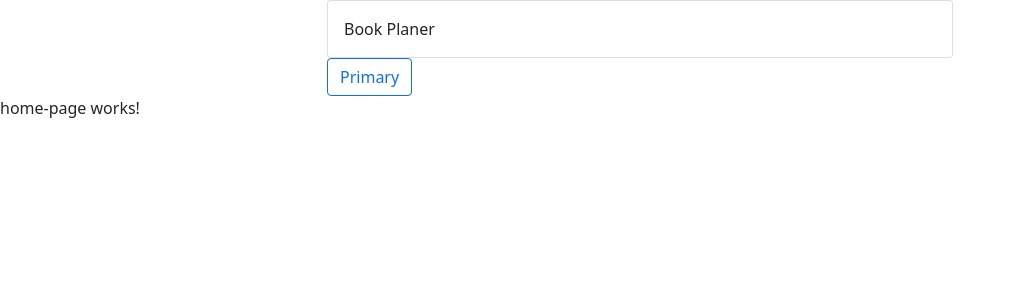
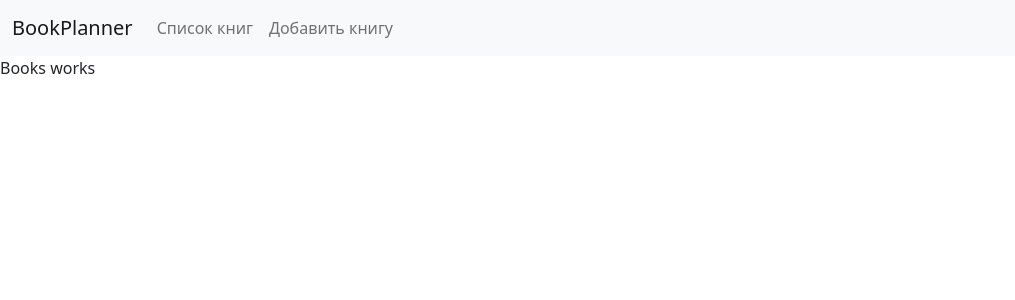
Before and after one commit to Shirling98/BookPlanner, an Angular app: page /books in a window 1280 px wide. Shown: the top 300 px of the page, without its empty margins (0-1015 px from the left). Built offline with nearby package versions, Linux system fonts and the light colour scheme.

Commit message:
FRNT-7655 add navbar

```diff
--- a/src/app/app.component.html
+++ b/src/app/app.component.html
@@ -1,10 +1 @@
-<div class="container">
-  <div class="card">
-    <div class="card-body">
-      Book Planer
-    </div>
-  </div>
-  <button type="button" class="btn btn-outline-primary">Primary</button>
-</div>
-
 <router-outlet></router-outlet>
--- /dev/null
+++ b/src/app/books/books-list/books-list.component.html
@@ -0,0 +1 @@
+<p>books-list works!</p>
--- /dev/null
+++ b/src/app/books/books-list/books-list.component.ts
@@ -0,0 +1,15 @@
+import { Component, OnInit } from '@angular/core';
+
+@Component({
+  selector: 'app-books-list',
+  templateUrl: './books-list.component.html',
+  styleUrls: ['./books-list.component.scss']
+})
+export class BooksListComponent implements OnInit {
+
+  constructor() { }
+
+  ngOnInit(): void {
+  }
+
+}
--- a/src/app/books/books.module.ts
+++ b/src/app/books/books.module.ts
@@ -3,17 +3,20 @@ import {CommonModule} from "@angular/common";
 import {RouterModule} from "@angular/router";
 import {HomePageComponent} from "./home-page/home-page.component";
 import {BookComponent} from "./book/book.component";
+import { BooksListComponent } from './books-list/books-list.component';
 
 @NgModule({
   declarations: [
     HomePageComponent,
-    BookComponent
+    BookComponent,
+    BooksListComponent
   ],
   imports: [
     CommonModule,
     RouterModule.forChild([
       {
         path: '', component: HomePageComponent, children: [
+         // {path: 'books', component: BooksListComponent},
           {path: 'create', component: BookComponent},
           {path: 'edit/:id', component: BookComponent}
         ]
--- a/src/app/books/home-page/home-page.component.html
+++ b/src/app/books/home-page/home-page.component.html
@@ -1,3 +1,18 @@
-<p>home-page works!</p>
+<nav class="navbar navbar-expand-lg navbar-light bg-light">
+  <div class="container-fluid">
+    <a class="navbar-brand" routerLink="/">BookPlanner</a>
+    <div class="collapse navbar-collapse" id="navbarSupportedContent">
+      <ul class="navbar-nav me-auto mb-2 mb-lg-0">
+        <li class="nav-item" routerLinkActive="active">
+          <a class="nav-link" aria-current="page" routerLink="/">Список книг</a>
+        </li>
+        <li class="nav-item" routerLinkActive="active">
+          <a class="nav-link" [routerLink]="['/books', 'create']">Добавить книгу</a>
+        </li>
+      </ul>
+    </div>
+  </div>
+</nav>
 
+<p>Books works</p>
 <router-outlet></router-outlet>
```
Also changed, not shown: src/app/books/books-list/books-list.component.scss (added).
